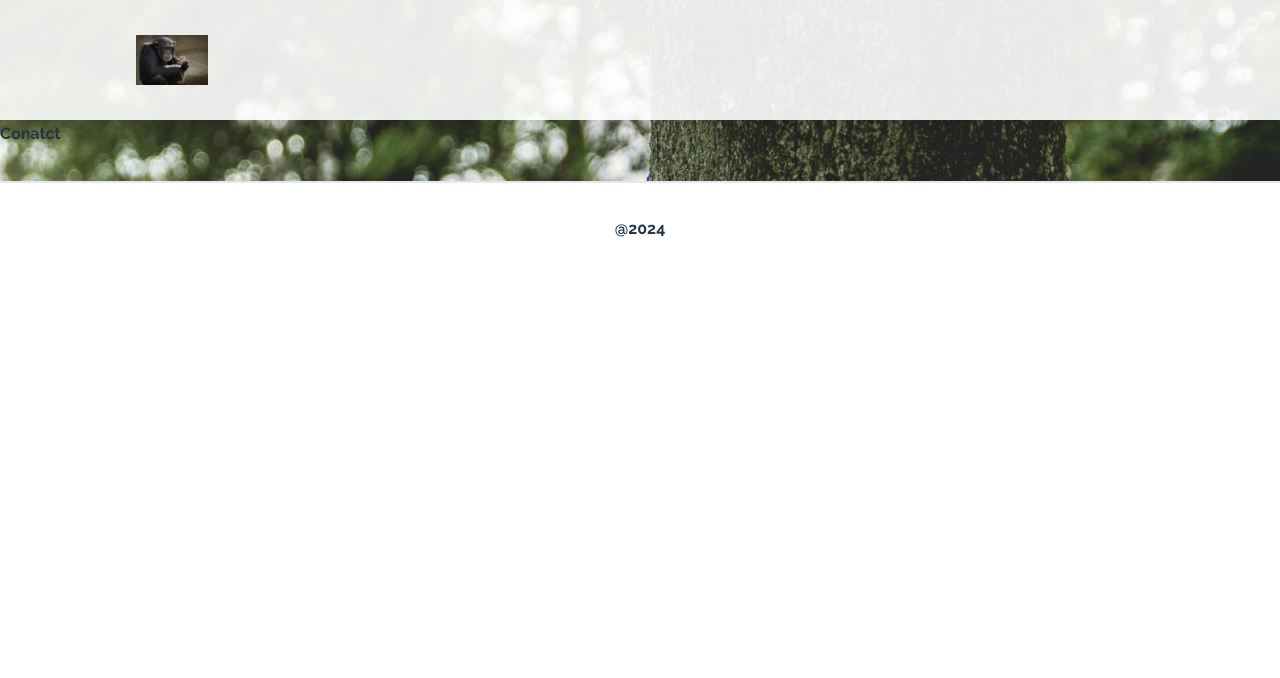
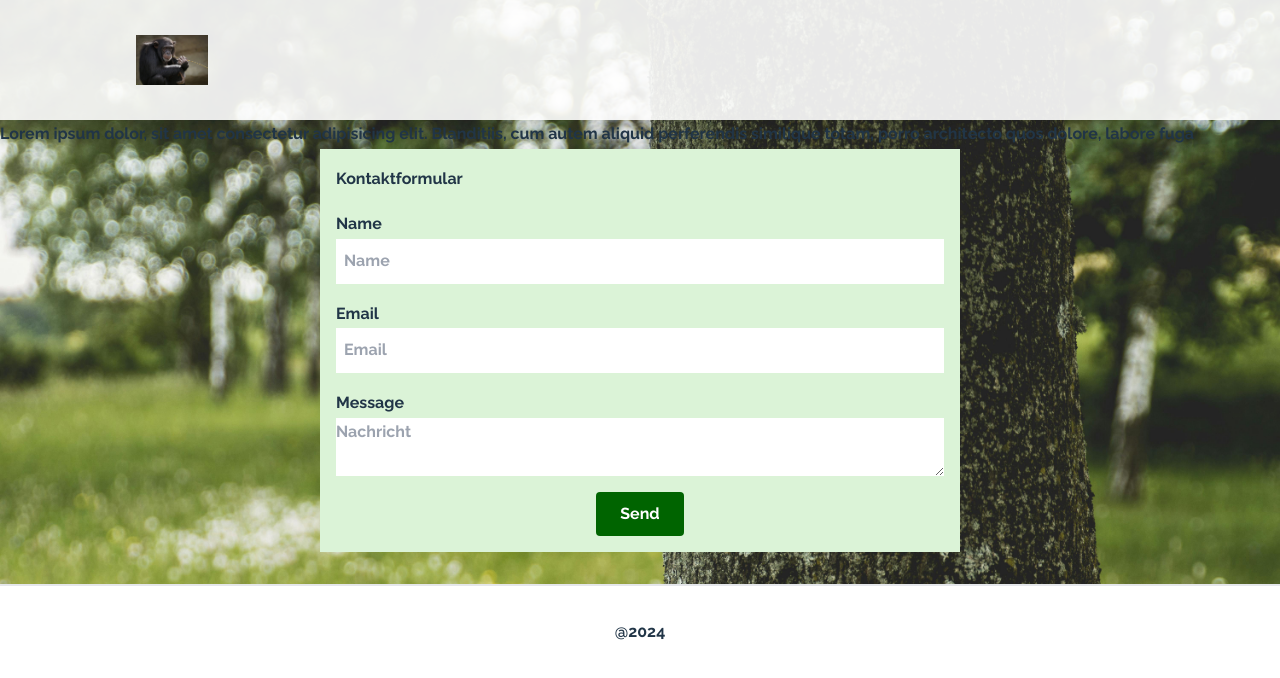
Before and after one commit to dscmari/ak-website, a React (Vite) app: page /Kontakt in a window 1280 px wide. Shown: the top 678 px of the page. Built offline with nearby package versions, Linux system fonts and the light colour scheme.

Commit message:
add contact form using email.js

```diff
--- a/package.json
+++ b/package.json
@@ -12,6 +12,7 @@
     "preview": "vite preview"
   },
   "dependencies": {
+    "@emailjs/browser": "^4.4.1",
     "react": "^18.3.1",
     "react-dom": "^18.3.1",
     "react-router-dom": "^6.26.1"
--- a/src/App.tsx
+++ b/src/App.tsx
@@ -5,7 +5,7 @@ import AboutMe from "./pages/AboutMe";
 import Psychotherapy from "./pages/Psychotherapy";
 import Proposals from "./pages/Proposals";
 import Crisis from "./pages/Crisis";
-import Contact from "./pages/Conact";
+import Contact from "./pages/Contact";
 import Footer from "./components/Footer";
 import "/src/index.css";
 
@@ -16,7 +16,7 @@ function App() {
         <div className="bg-image">
         <Navbar />
           <Routes>
-            <Route path="/ak-website" element={<Home />} />
+            <Route path="/Home" element={<Home />} />
             <Route path="/Psychotherapie" element={<Psychotherapy />} />
             <Route path="/UeberMich" element={<AboutMe />} />
             <Route path="/Angebot" element={<Proposals />} />
--- /dev/null
+++ b/src/components/Contactform.tsx
@@ -0,0 +1,60 @@
+import React, { useRef } from "react";
+import emailjs from "@emailjs/browser";
+
+export default function Contactform() {
+  const form = useRef<HTMLFormElement | null>(null);
+
+  const sendEmail = (e: React.FormEvent<HTMLFormElement>) => {
+    e.preventDefault();
+
+    const serviceId = import.meta.env.VITE_EMAIL_SERVICE_ID;
+    const templateId = import.meta.env.VITE_EMAIL_TEMPLATE_ID;
+    const userId = import.meta.env.VITE_EMAIL_USER_ID;
+
+    if (form.current) {
+      emailjs
+        .sendForm(serviceId, templateId, form.current, {
+          publicKey: userId,
+        })
+        .then(
+          () => {
+            console.log("SUCCESS!");
+          },
+          (error) => {
+            console.log("FAILED...", error.text);
+          }
+        );
+    } else {
+      console.log("Form reference is null");
+    }
+  };
+
+  return (
+    <form
+      ref={form}
+      onSubmit={sendEmail}
+      className="bg-secondary flex flex-col gap-4 p-4 md:w-1/2 mx-auto"
+    >
+    <h2>Kontaktformular</h2>
+      <div className="flex flex-col">
+        <label>Name</label>
+        <input type="text" name="user_name" placeholder="Name" className="p-2" />
+      </div>
+      <div className="flex flex-col">
+        <label>Email</label>
+        <input type="email" name="user_email" placeholder="Email" className="p-2"/>
+      </div>
+      <div className="flex flex-col">
+        <label>Message</label>
+        <textarea name="message" placeholder="Nachricht" className=""/>
+      </div>
+      <div>
+        <input
+          type="submit"
+          value="Send"
+          className="p-2 px-6 rounded block mx-auto bg-primary text-white cursor-pointer"
+        />
+      </div>
+    </form>
+  );
+}
--- a/src/components/Navbar.tsx
+++ b/src/components/Navbar.tsx
@@ -67,7 +67,7 @@ export default function Navbar() {
     return (
       <div className="nav-container">
         <nav className={`bg-white ${scrollPosition > 0 ? 'no-padding md:opacity-100' : 'padding md:opacity-90 '}`}>
-          <NavLink to="/ak-website">
+          <NavLink to="/Home">
             <div className="logo hover:shadow-lg">
               <img
                 src={monkeyImage}
--- a/src/pages/Conact.tsx
+++ /dev/null
@@ -1,6 +0,0 @@
-
-export default function Conatct() {
-  return (
-    <div>Conatct</div>
-  )
-}
--- /dev/null
+++ b/src/pages/Contact.tsx
@@ -0,0 +1,12 @@
+import Contactform from "../components/Contactform";
+
+export default function Contact() {
+  return (
+    <div>
+      <div>
+        Lorem ipsum dolor, sit amet consectetur adipisicing elit. Blanditiis, cum autem aliquid perferendis similique totam, porro architecto quos dolore, labore fuga
+      </div>
+      <Contactform/>
+    </div>
+  )
+}
--- a/vite.config.ts
+++ b/vite.config.ts
@@ -3,6 +3,6 @@ import react from '@vitejs/plugin-react'
 
 // https://vitejs.dev/config/
 export default defineConfig({
-  base: "/ak-website/",
+  base: "",
   plugins: [react()],
 })
```
Also changed, not shown: 2 other files (tests, documents, lock files or other folders).
